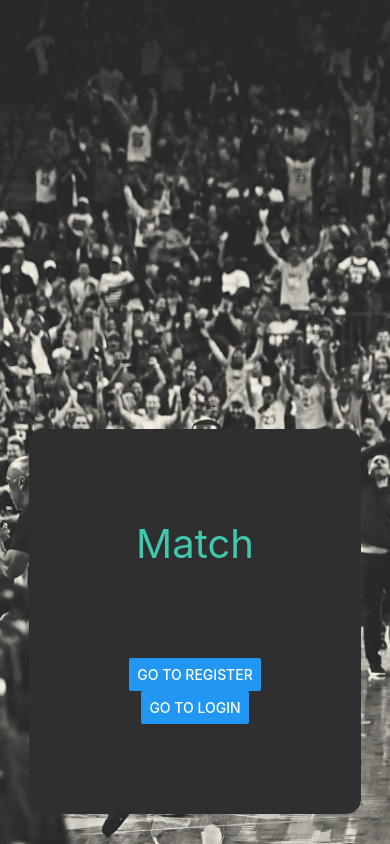
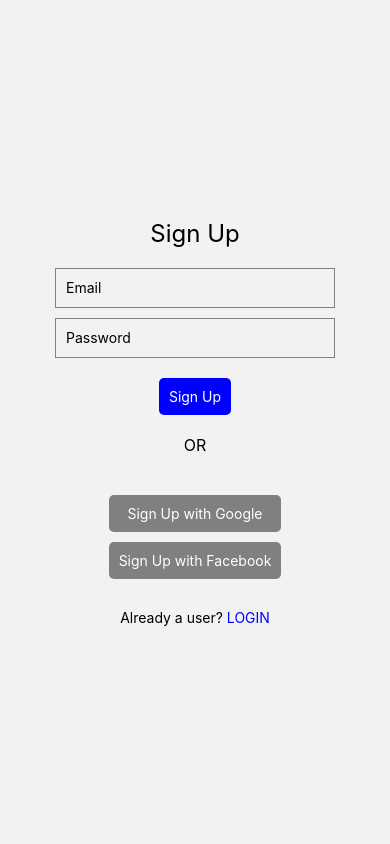
Before and after one commit to match-developers/frontend, a React Native app: screen /Signup in a window 390 px wide. Built offline with nearby package versions, Linux system fonts and the light colour scheme.

Commit message:
Signup and Login screens

```diff
--- a/App.jsx
+++ b/App.jsx
@@ -1,7 +1,7 @@
 import {NavigationContainer} from '@react-navigation/native';
 import {createNativeStackNavigator} from '@react-navigation/native-stack';
 import Login from './screens/Login';
-import Register from './screens/Register';
+import Signup from './screens/Signup';
 import Home from './screens/Home';
 
 const Stack = createNativeStackNavigator();
@@ -13,7 +13,7 @@ export default function App() {
         <Stack.Navigator initialRouteName="Home" screenOptions={{headerShown:false}}>
           <Stack.Screen name ="Home" component={Home}/>
           <Stack.Screen name="Login" component={Login}/>
-          <Stack.Screen name="Register" component={Register}/>
+          <Stack.Screen name="Signup" component={Signup}/>
         </Stack.Navigator>
       </NavigationContainer>
   );
--- a/package.json
+++ b/package.json
@@ -14,6 +14,7 @@
     "@react-navigation/native": "^6.1.9",
     "@react-navigation/native-stack": "^6.9.17",
     "@react-navigation/stack": "^6.3.20",
+    "axios": "^1.6.5",
     "react": "18.2.0",
     "react-native": "0.73.2",
     "react-native-gesture-handler": "^2.14.1",
--- a/screens/Home.jsx
+++ b/screens/Home.jsx
@@ -1,54 +1,38 @@
-import { NavigationContainer } from "@react-navigation/native";
-import {View, Text, Button, ImageBackground, StyleSheet} from "react-native";
+import { View, Text, Button, ImageBackground, StyleSheet } from 'react-native';
 import background from '../public/images/lebronbackground.png';
 
-export default function Home({navigation, StyleSheet}) {
+const HomePage = ({ navigation }) => {
   return (
-    <View style={{flex:1}}>
-        <ImageBackground style={styles.background} source={background}>
-            <View style={styles.homeContainer}>
-                <Text style={styles.homeText}>Match</Text>
-                <Button
-                title="Go to Register"
-                style={styles.register}
-                onPress={() => navigation.navigate("Register")}
-                />
-                <Button
-                title="Go to Login"
-                onPress={() => navigation.navigate("Login")}
-                />
+    <View style={styles.container}>
+      <ImageBackground source={background} style={styles.background}>
+        <View style={styles.contentContainer}>
+          <Text style={styles.titleText}>Match</Text>
+          <Button title="Sign Up" onPress={() => navigation.navigate('Signup')} />
+          <Button title="Login" onPress={() => navigation.navigate('Login')} />
         </View>
       </ImageBackground>
     </View>
   );
-}
+};
 
 const styles = StyleSheet.create({
+  container: {
+    flex: 1,
+  },
   background: {
-        height:'100%',
-        width:'100%',
-        resizeMode:'stretch'
+    flex: 1,
+    resizeMode: 'cover',
+    justifyContent: 'center',
   },
-    homeText: {
-        textAlign:'center',
-        color:'#40C7AE',
-        fontSize:40,
-        paddingBottom:90,
-        paddingTop:0,
+  contentContainer: {
+    alignItems: 'center',
+  },
+  titleText: {
+    fontSize: 40,
+    color: 'white',
+    fontWeight: 'bold',
+    marginBottom: 20,
+  },
+});
 
-    },
-    homeContainer: {
-        backgroundColor:'#2F2F2F',
-        marginTop:'110%',
-        width:'85%',
-        alignSelf:'center',
-        alignItems:'center',
-        borderRadius:15,
-        padding:90
-    },
-    register: {
-        color:'#2F2F2F',
-        backgroundColor:'#40C7AE'
-
-    }
-});
+export default HomePage;
--- a/screens/Login.jsx
+++ b/screens/Login.jsx
@@ -1,18 +1,140 @@
-import { NavigationContainer } from "@react-navigation/native";
-import {View, Text, Button} from "react-native";
+import {
+  View,
+  Text,
+  TextInput,
+  TouchableOpacity,
+  StyleSheet,
+} from 'react-native';
+import {useNavigation} from '@react-navigation/native';
 
-export default function Login({navigation}) {
+const LoginScreen = () => {
+  const navigation = useNavigation();
+
+  const handleLogin = () => {
+    // Implement your login logic here
+    console.log('Login button pressed!');
+  };
+
+  const handleSocialLogin = provider => {
+    // Implement your social login logic here
+    console.log(`Social login with ${provider} button pressed!`);
+  };
+
+  const goToSignup = () => {
+    // Navigate to the Signup screen
+    navigation.navigate('Signup');
+  };
+
   return (
-    <View>
-      <Text style={{textAlign:'center', paddingTop:300}}>Login Screen</Text>
-      <Button
-      title="Go Home"
-      onPress={() => navigation.navigate("Home")}
-      />
-      <Button
-      title="Go to Register"
-      onPress={() => navigation.navigate("Register")}
-      />
+    <View style={styles.container}>
+      <Text style={styles.header}>Login</Text>
+
+      {/* Email and Password Input Fields */}
+      <TextInput placeholder="Email" style={styles.input} />
+      <TextInput placeholder="Password" secureTextEntry style={styles.input} />
+
+      {/* Login Button */}
+      <TouchableOpacity style={styles.button} onPress={handleLogin}>
+        <Text style={styles.buttonText}>Login</Text>
+      </TouchableOpacity>
+
+      {/* OR Separator */}
+      <View style={styles.orContainer}>
+        <View style={styles.separator} />
+        <Text style={styles.orText}>OR</Text>
+        <View style={styles.separator} />
+      </View>
+
+      {/* Social Login Buttons */}
+      <View style={styles.socialButtonsContainer}>
+        <TouchableOpacity
+          style={styles.socialButton}
+          onPress={() => handleSocialLogin('Google')}>
+          <Text style={styles.socialButtonText}>Login with Google</Text>
+        </TouchableOpacity>
+        <TouchableOpacity
+          style={styles.socialButton}
+          onPress={() => handleSocialLogin('Facebook')}>
+          <Text style={styles.socialButtonText}>Login with Facebook</Text>
+        </TouchableOpacity>
+        {/* Add buttons for other social providers as needed */}
+      </View>
+
+      {/* Text for not a user */}
+      <View style={styles.signupContainer}>
+        <Text>Not a user? </Text>
+        <TouchableOpacity onPress={goToSignup}>
+          <Text style={styles.signupText}>SIGNUP</Text>
+        </TouchableOpacity>
+      </View>
     </View>
   );
-}
+};
+
+const styles = StyleSheet.create({
+  container: {
+    flex: 1,
+    justifyContent: 'center',
+    alignItems: 'center',
+    padding: 20,
+  },
+  header: {
+    fontSize: 24,
+    marginBottom: 20,
+  },
+  input: {
+    height: 40,
+    width: '80%',
+    borderColor: 'gray',
+    borderWidth: 1,
+    marginBottom: 10,
+    paddingLeft: 10,
+  },
+  button: {
+    backgroundColor: 'blue',
+    padding: 10,
+    borderRadius: 5,
+    marginTop: 10,
+  },
+  buttonText: {
+    color: 'white',
+    textAlign: 'center',
+  },
+  socialButtonsContainer: {
+    marginTop: 20,
+  },
+  socialButton: {
+    backgroundColor: 'gray',
+    padding: 10,
+    borderRadius: 5,
+    marginBottom: 10,
+  },
+  socialButtonText: {
+    color: 'white',
+    textAlign: 'center',
+  },
+  signupContainer: {
+    flexDirection: 'row',
+    marginTop: 20,
+  },
+  signupText: {
+    color: 'blue',
+  },
+  orContainer: {
+    flexDirection: 'row',
+    alignItems: 'center',
+    marginVertical: 20,
+  },
+  separator: {
+    flex: 1,
+    height: StyleSheet.hairlineWidth,
+    backgroundColor: 'black',
+  },
+  orText: {
+    marginHorizontal: 10,
+    fontSize: 16,
+    color: 'black',
+  },
+});
+
+export default LoginScreen;
--- a/screens/Register.jsx
+++ /dev/null
@@ -1,17 +0,0 @@
-import {View, Text, Button, ImageBackground} from "react-native";
-
-export default function Register({navigation}) {
-  return (
-    <View>
-      <Text style={{textAlign:'center', paddingTop:300}}>Register</Text>
-      <Button
-      title="Go Home"
-      onPress={() => navigation.navigate("Home")}
-      />
-      <Button
-      title="Go to Login"
-      onPress={() => navigation.navigate("Login")}
-      />
-    </View>
-  );
-}
--- /dev/null
+++ b/screens/Signup.jsx
@@ -0,0 +1,178 @@
+import {useState} from 'react';
+import {
+  View,
+  Text,
+  TextInput,
+  TouchableOpacity,
+  StyleSheet,
+} from 'react-native';
+import {useNavigation} from '@react-navigation/native';
+import axios from 'axios';
+
+// Signup screen component
+const SignupScreen = () => {
+  const navigation = useNavigation();
+  const [email, setEmail] = useState('');
+  const [password, setPassword] = useState('');
+
+  const handleSignup = async () => {
+    try {
+      const response = await axios.post(
+        'http://localhost:8000/accounts/signup/',
+        {
+          email: email,
+          password: password,
+        },
+      );
+
+      // Check if the response is successful (status code 2xx)
+      if (response.status >= 200 && response.status < 300) {
+        console.log('User signed up successfully');
+        // Optionally, you can navigate the user to the login screen or perform other actions
+        navigation.navigate('Login');
+      } else {
+        // Handle the case where the server returns an error
+        console.error('Signup failed:', response.data);
+      }
+    } catch (error) {
+      // Handle network errors or other exceptions
+      console.error('Error during signup:', error);
+    }
+  };
+
+  const handleSocialSignup = provider => {
+    // Implement your social signup logic here
+    // You might want to initiate the OAuth flow or use a third-party library
+    console.log(`Social signup with ${provider} button pressed!`);
+  };
+
+  const goToLogin = () => {
+    // Navigate to the Login screen
+    navigation.navigate('Login');
+  };
+
+  return (
+    <View style={styles.container}>
+      <Text style={styles.header}>Sign Up</Text>
+
+      {/* Email and Password Input Fields */}
+      <TextInput
+        placeholder="Email"
+        style={styles.input}
+        value={email}
+        onChangeText={text => setEmail(text)}
+      />
+      <TextInput
+        placeholder="Password"
+        style={styles.input}
+        value={password}
+        secureTextEntry
+        onChangeText={text => setPassword(text)}
+      />
+
+      {/* Signup Button */}
+      <TouchableOpacity style={styles.button} onPress={handleSignup}>
+        <Text style={styles.buttonText}>Sign Up</Text>
+      </TouchableOpacity>
+
+      {/* OR Separator */}
+      <View style={styles.orContainer}>
+        <View style={styles.separator} />
+        <Text style={styles.orText}>OR</Text>
+        <View style={styles.separator} />
+      </View>
+
+      {/* Social Signup Buttons */}
+      <View style={styles.socialButtonsContainer}>
+        <TouchableOpacity
+          style={styles.socialButton}
+          onPress={() => handleSocialSignup('Google')}>
+          <Text style={styles.socialButtonText}>Sign Up with Google</Text>
+        </TouchableOpacity>
+        <TouchableOpacity
+          style={styles.socialButton}
+          onPress={() => handleSocialSignup('Facebook')}>
+          <Text style={styles.socialButtonText}>Sign Up with Facebook</Text>
+        </TouchableOpacity>
+        {/* Add buttons for other social providers as needed */}
+      </View>
+
+      {/* Text for already a user */}
+      <View style={styles.loginContainer}>
+        <Text>Already a user? </Text>
+        <TouchableOpacity onPress={goToLogin}>
+          <Text style={styles.loginText}>LOGIN</Text>
+        </TouchableOpacity>
+      </View>
+    </View>
+  );
+};
+
+// Styles
+const styles = StyleSheet.create({
+  container: {
+    flex: 1,
+    justifyContent: 'center',
+    alignItems: 'center',
+    padding: 20,
+  },
+  header: {
+    fontSize: 24,
+    marginBottom: 20,
+  },
+  input: {
+    height: 40,
+    width: '80%',
+    borderColor: 'gray',
+    borderWidth: 1,
+    marginBottom: 10,
+    paddingLeft: 10,
+  },
+  button: {
+    backgroundColor: 'blue',
+    padding: 10,
+    borderRadius: 5,
+    marginTop: 10,
+  },
+  buttonText: {
+    color: 'white',
+    textAlign: 'center',
+  },
+  socialButtonsContainer: {
+    marginTop: 20,
+  },
+  socialButton: {
+    backgroundColor: 'gray',
+    padding: 10,
+    borderRadius: 5,
+    marginBottom: 10,
+  },
+  socialButtonText: {
+    color: 'white',
+    textAlign: 'center',
+  },
+  loginContainer: {
+    flexDirection: 'row',
+    marginTop: 20,
+  },
+  loginText: {
+    color: 'blue',
+  },
+  orContainer: {
+    flexDirection: 'row',
+    alignItems: 'center',
+    marginVertical: 20,
+  },
+  separator: {
+    flex: 1,
+    height: StyleSheet.hairlineWidth,
+    backgroundColor: 'black',
+  },
+  orText: {
+    marginHorizontal: 10,
+    fontSize: 16,
+    color: 'black',
+  },
+});
+
+export default SignupScreen;
```
Also changed, not shown: 2 other files (tests, documents, lock files or other folders). Lines whose indentation alone changed are shown as unchanged.
